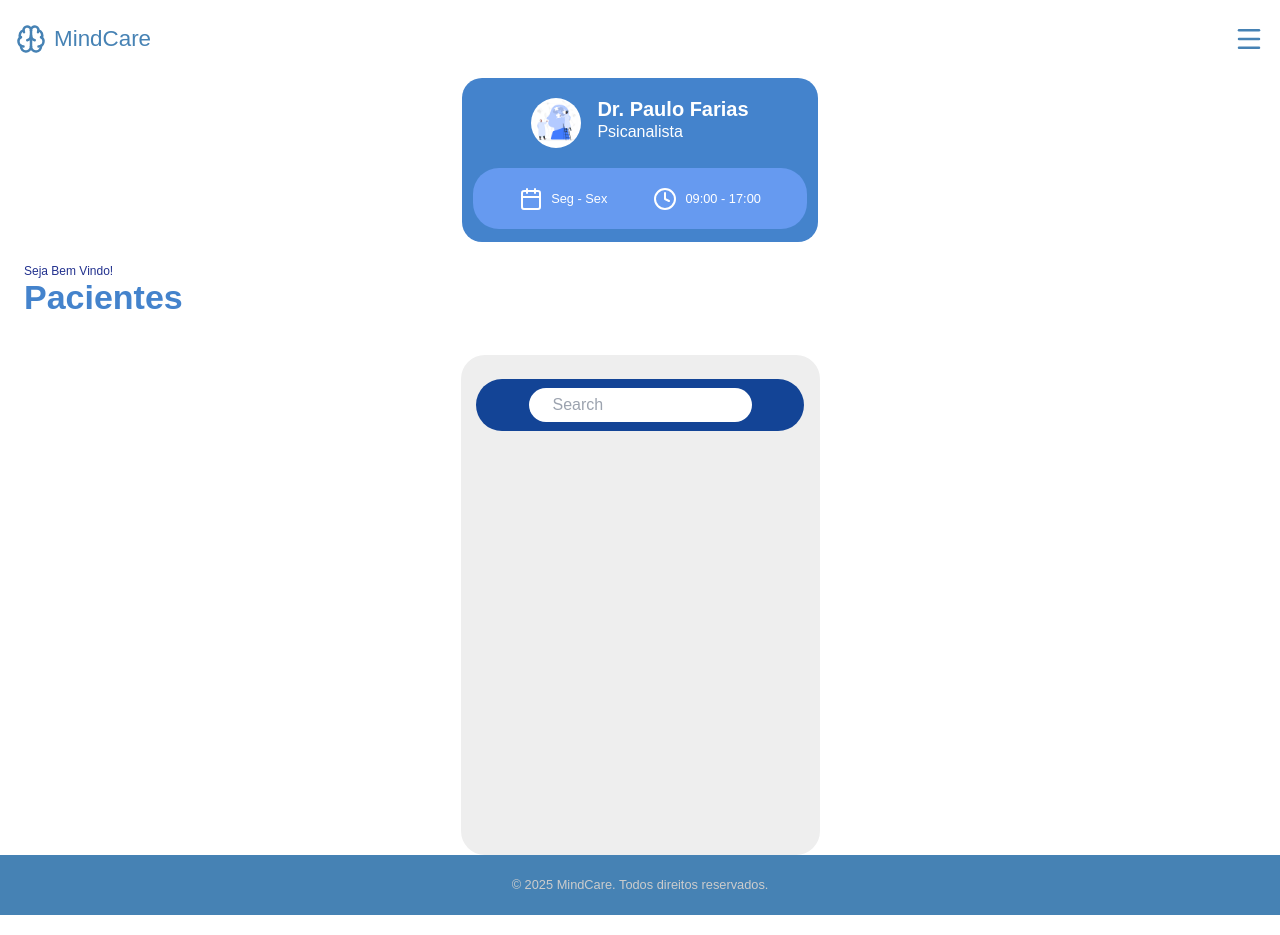
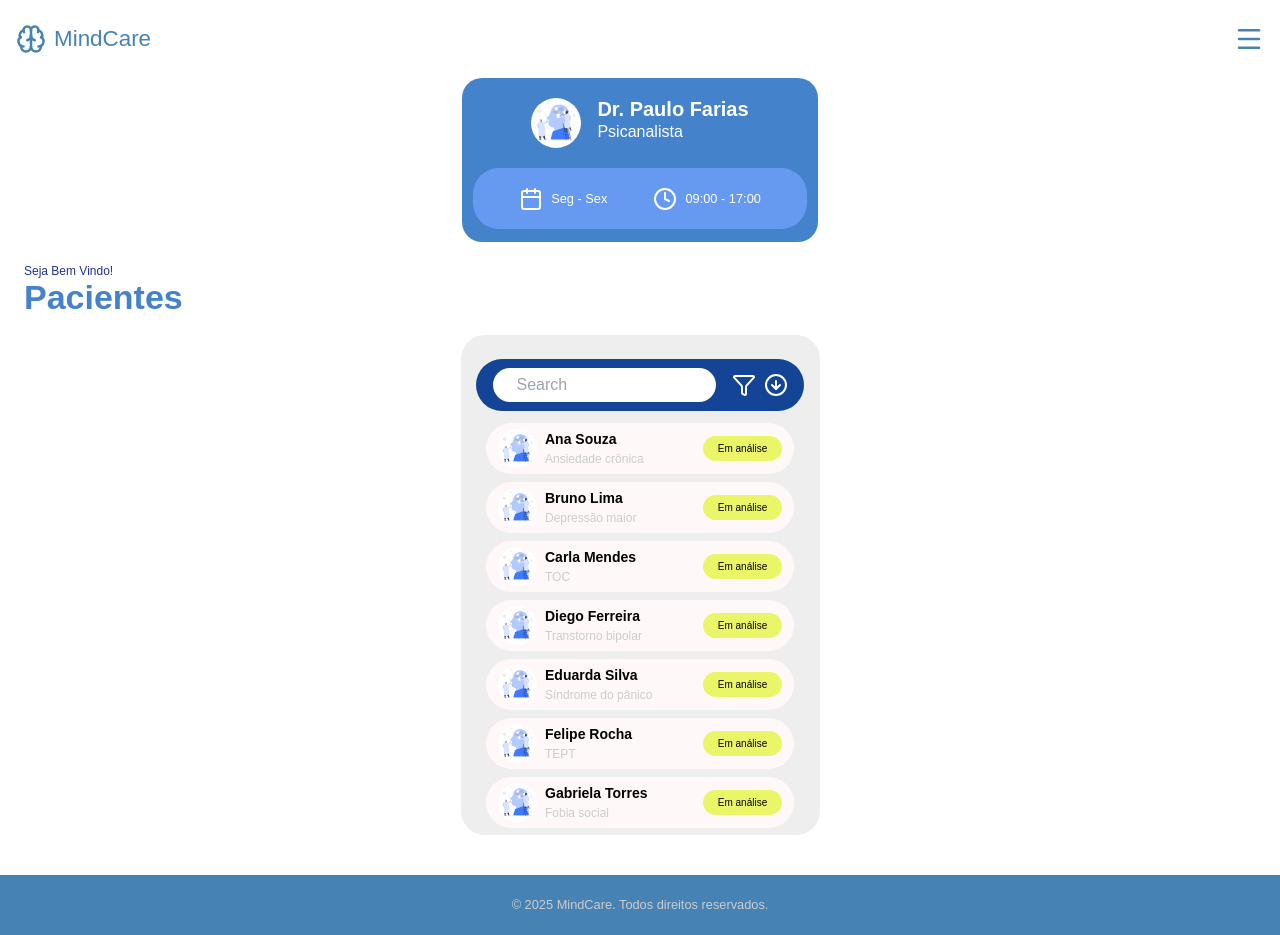
Before and after one commit to ProjetoBlocoADS/MindCareApp, a React (Vite) app in the folder app/: page /home-psicologo in a window 1280 px wide. Built offline with nearby package versions, Linux system fonts and the light colour scheme.

Commit message:
lista pacientes

```diff
--- a/app/src/pages/homePsicologo/HomePsicologo.jsx
+++ b/app/src/pages/homePsicologo/HomePsicologo.jsx
@@ -11,7 +11,7 @@ export default function HomePsicologo() {
         nome="Dr. Paulo Farias"
         profissao="Psicanalista"
       />
-      <div className="ml-6 my-5">
+      <div className="ml-6 mt-5">
         <h4 className="text-[12px] text-[#22318E]">Seja Bem Vindo!</h4>
         <h2 className="text-[34px] text-[#4483CC] font-semibold relative -top-2">
           Pacientes
--- a/app/src/pages/homePsicologo/componentes/ListaPacientes.jsx
+++ b/app/src/pages/homePsicologo/componentes/ListaPacientes.jsx
@@ -1,21 +1,54 @@
 import SearchBar from "./SearchBar";
+import avatar from "../../../assets/home/ilustraHome.png";
 
 const pacientes = [
   { id: 1, nome: "Ana Souza", patologiaMental: "Ansiedade crônica" },
   { id: 2, nome: "Bruno Lima", patologiaMental: "Depressão maior" },
-  { id: 3, nome: "Carla Mendes", patologiaMental: "Transtorno obsessivo-compulsivo (TOC)" },
+  {
+    id: 3,
+    nome: "Carla Mendes",
+    patologiaMental: "TOC",
+  },
   { id: 4, nome: "Diego Ferreira", patologiaMental: "Transtorno bipolar" },
   { id: 5, nome: "Eduarda Silva", patologiaMental: "Síndrome do pânico" },
-  { id: 6, nome: "Felipe Rocha", patologiaMental: "Transtorno de estresse pós-traumático (TEPT)" },
+  {
+    id: 6,
+    nome: "Felipe Rocha",
+    patologiaMental: "TEPT",
+  },
   { id: 7, nome: "Gabriela Torres", patologiaMental: "Fobia social" },
-  { id: 8, nome: "Henrique Alves", patologiaMental: "Transtorno de personalidade borderline" },
-  { id: 9, nome: "Isabela Costa", patologiaMental: "Depressão leve" },
-  { id: 10, nome: "João Pereira", patologiaMental: "Ansiedade generalizada" }
 ];
 
+export default function ListaPacientes() {
+  return (
+    <div className="w-full max-w-[359px] h-[500px] bg-[#EEEEEE] rounded-[24px] mx-auto mb-10">
+      <SearchBar />
 
-export default function ListaPacientes() {
-    return <div className="w-[359px] h-[500px] bg-[#EEEEEE] rounded-[24px] mx-auto">
-        <SearchBar />
+      <div className="flex flex-col gap-2 mx-auto items-center mt-3">
+        {pacientes.map((paciente) => (
+          <div
+            key={paciente.id}
+            className="w-[90%] max-w-[308px] h-[51px] bg-[#FFF8F8] rounded-[26px]"
+          >
+            <div className="flex items-center justify-between px-3 h-full">
+              <img
+                className="w-[39px] h-[39px] object-cover rounded-full"
+                src={avatar}
+                alt={paciente.nome}
+              />
+
+              <div className="flex flex-col items-start ml-2 flex-1">
+                <h4 className="text-[14px] font-semibold">{paciente.nome}</h4>
+                <p className="text-[12px]">{paciente.patologiaMental}</p>
+              </div>
+
+              <div className="w-[79px] h-[25px] rounded-[26px] bg-[#EBF568] px-2 py-1 flex items-center justify-center">
+                <p className="text-[10px] text-black">Em análise</p>
+              </div>
+            </div>
+          </div>
+        ))}
+      </div>
     </div>
+  );
 }
--- a/app/src/pages/homePsicologo/componentes/SearchBar.jsx
+++ b/app/src/pages/homePsicologo/componentes/SearchBar.jsx
@@ -1,5 +1,16 @@
+import { Funnel, CircleArrowDown } from 'lucide-react';
+
 export default function SearchBar() {
-    return <div className="w-[328px] h-[52px] flex justify-center items-center mt-6 bg-[#134496] mx-auto rounded-[26px]">
-        <input type="text" placeholder="Search" className="px-6 py-2 w-[223px] h-[34px] rounded-[26px]" />
+  return (
+    <div className="w-[328px] h-[52px] flex gap-2 justify-center items-center mt-6 bg-[#134496] mx-auto rounded-[26px]">
+      <input
+        type="text"
+        placeholder="Search"
+        className="px-6 py-2 w-[223px] h-[34px] rounded-[26px]"
+      />
+      <div className="bg-zinc-400"></div>
+      <Funnel color='white' />
+      <CircleArrowDown color='white' />
     </div>
+  );
 }
```
